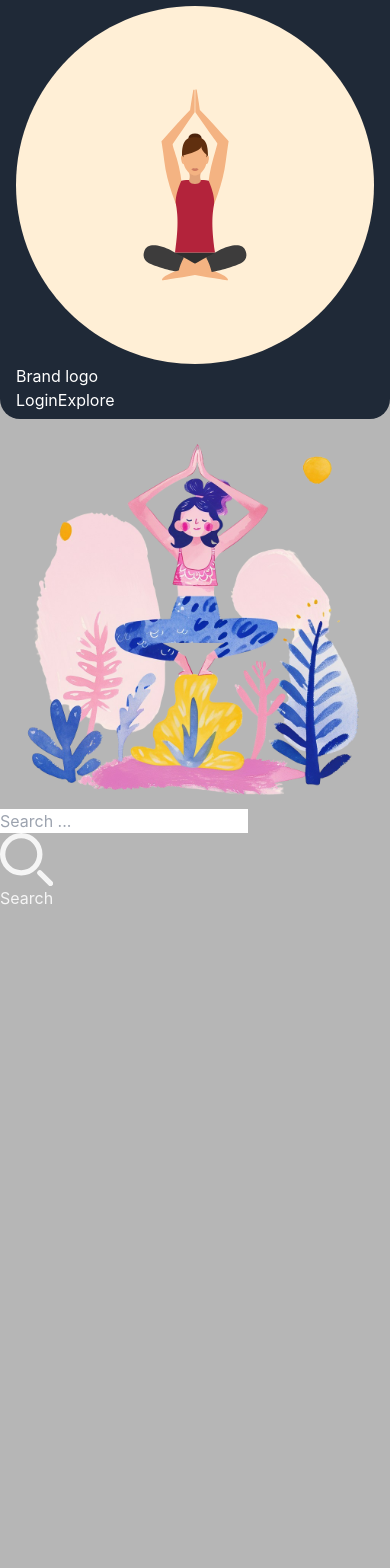
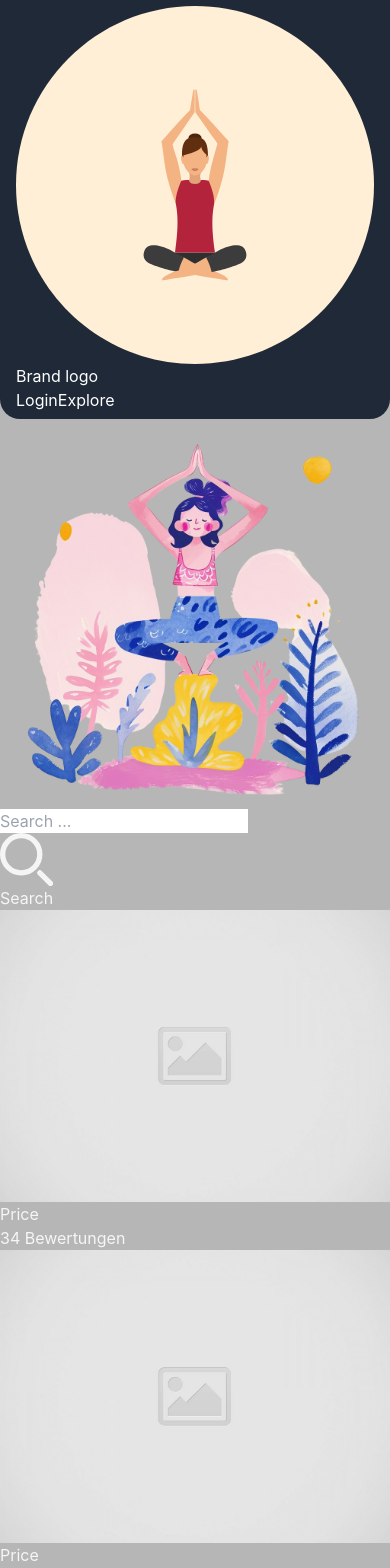
Before and after one commit to iwai-0310/yogaClass-MERN, a React (Vite) app in the folder yogaApp/: page / in a window 390 px wide. Shown: the top 1568 px of the page. Before the commit the page ends 910 px from the top, so only its background shows below. Built offline with nearby package versions, Linux system fonts and the light colour scheme.

Commit message:
add props to the card compact

```diff
--- a/yogaApp/src/App.jsx
+++ b/yogaApp/src/App.jsx
@@ -2,6 +2,7 @@ import { useState } from 'react';
 import Header from '../src/components/Header/Header';
 import Search from '../src/components/SearchSection/Search';
 import SearchBox from '../src/components/SearchSection/SearchBox';
+import Cardcc from '../src/components/Card/cardCompact'
 
 import './App.css'
 
@@ -12,6 +13,14 @@ function App() {
     <Header/>
 
     <Search/>
+    <div class="flex flex-wrap -mx-4">
+    <Cardcc/>
+    <Cardcc/>
+    <Cardcc/>
+    <Cardcc/>
+    <Cardcc/>
+    <Cardcc/>
+    </div>
     </div>
   )
 }
--- a/yogaApp/src/components/Card/cardCompact.jsx
+++ b/yogaApp/src/components/Card/cardCompact.jsx
@@ -1,9 +1,27 @@
 import React from 'react'
+import placeHolderImg from '../../assets/placeHolderImage.jpg'
 
 const cardCompact = () => {
-  return (
-    <div>cardCompact</div>
-  )
+    return (
+        <div class="w-full sm:w-1/2 md:w-1/2 xl:w-1/4 p-4">
+            <a href="" class="c-card block bg-white shadow-md hover:shadow-xl rounded-lg overflow-hidden">
+                <div class="relative pb-48 overflow-hidden">
+                    <img class="absolute inset-0 h-full w-full object-cover"
+                    src={placeHolderImg}
+                     alt="" />
+                </div>
+
+                <div class="p-4 border-t border-b text-xs text-gray-700">
+                    <span class="flex items-center mb-1">
+                        Price
+                    </span>
+                </div>
+                <div class="p-4 flex items-center text-sm text-gray-600">
+                    <span class="ml-2">34 Bewertungen</span>
+                </div>
+            </a>
+        </div>
+    )
 }
 
 export default cardCompact
```
Also changed, not shown: yogaApp/src/assets/placeHolderImage.jpg (added).
